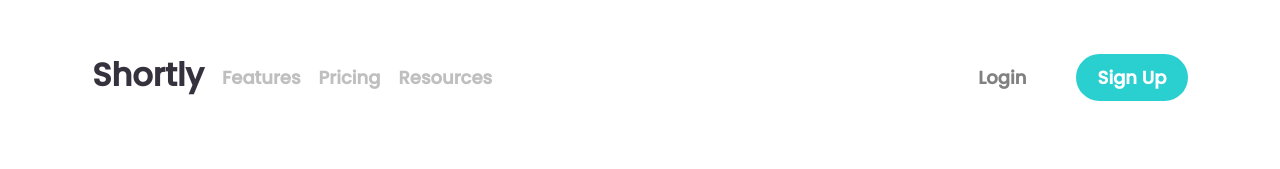
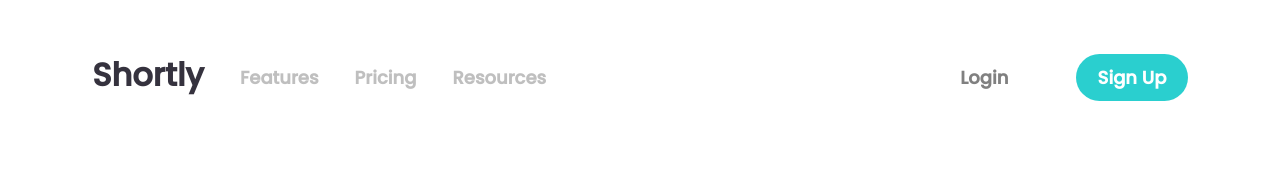
Before and after one commit to vitoiuo/D8, a plain HTML site: page index.html in a window 1280 px wide. Shown: the top 169 px of the page. Drawn offline with Linux system fonts and the light colour scheme.

Commit message:
nav bar atualizada

```diff
--- a/css/style.css
+++ b/css/style.css
@@ -21,14 +21,14 @@ nav {
   justify-content: space-around;
   align-items: center;
   height: auto;
-  gap: 15rem;
+  gap: 11rem;
   margin: 3rem 0;
   font-size: 16px;
   font-weight: bold;
 }
 .menu-item {
   display: flex;
-  column-gap: 1rem;
+  column-gap: 2rem;
 }
 .menu-item a:hover {
   color: hsl(255, 11%, 22%);
@@ -211,7 +211,7 @@ footer {
   text-align: center;
   padding: 1rem;
   position: absolute;
-  top: -2rem;
+  top: -2.6rem;
 }
 .linha {
   background-color: aquamarine;
```
Also changed, not shown: 3 other files.
